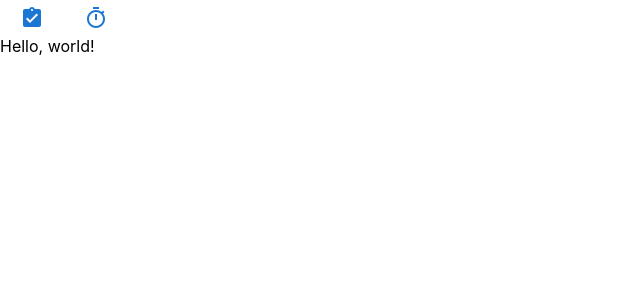
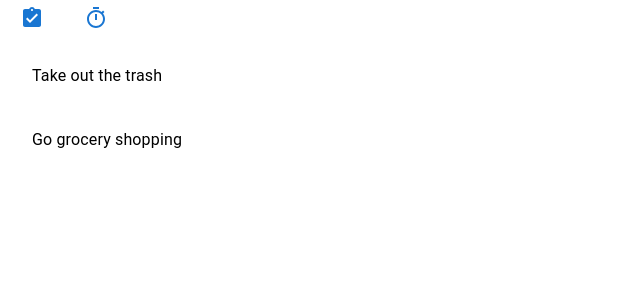
Before and after one commit to aoiya2023/todo-app, a React (Create React App) app in the folder todo-app/: page / in a window 1280 px wide. Shown: the top 300 px of the page, without its empty margins (0-640 px from the left). Built offline with nearby package versions, Linux system fonts and the light colour scheme.

Commit message:
hard-coded tasks added

```diff
--- a/todo-app/src/App.js
+++ b/todo-app/src/App.js
@@ -1,6 +1,7 @@
 import './App.css';
 import Content from './component/Content.js';
 import Pomodoro from './component/Pomodoro.js';
+import TaskList from './component/TaskList';
 import { useEffect, useState } from 'react';
 
 let pomodoroTime = 2 * 60 * 1000;
@@ -19,10 +20,16 @@ function calculateTimeLeft(secs) {
 }
 
 
-function App() {
+function App(props) {
   const [timeLeft, setTimeLeft] = useState(calculateTimeLeft(pomodoroTime));
   const [timerOn, setTimerOn] = useState(false);
   const [pomodoroOn, setPomodoroOn] = useState(true);
+  const [taskList, setTaskList] = useState(props.initialData);
+
+  // add task
+  function addTask(e) {
+    console.log("add task");
+  }
 
   // start & pause timer
   function toggleTimer() {
@@ -86,7 +93,10 @@ function App() {
 
   return (
     <Content>
-      <div key="Task">Hello, world!</div>
+      <div key="Task">
+        <TaskList taskList={taskList}/>
+
+      </div>
       <div key="Pomodoro"><Pomodoro timeLeft={timeLeft} toggleTimer={toggleTimer} skipTimer={skipTimer} timerOn={timerOn}/></div>
     </Content>
   );
--- a/todo-app/src/component/Pomodoro.js
+++ b/todo-app/src/component/Pomodoro.js
@@ -3,9 +3,7 @@ import Timer from './Timer.js';
 
 export function Pomodoro(props) {
     return (
-        <div>
-            <Timer timeLeft={props.timeLeft} toggleTimer={props.toggleTimer} skipTimer={props.skipTimer} timerOn={props.timerOn}/>
-        </div>
+        <Timer timeLeft={props.timeLeft} toggleTimer={props.toggleTimer} skipTimer={props.skipTimer} timerOn={props.timerOn}/>
     )
 }
 
--- /dev/null
+++ b/todo-app/src/component/Task.js
@@ -0,0 +1,14 @@
+import './Task.css';
+import ListItem from '@mui/material/ListItem';
+import ListItemButton from '@mui/material/ListItemButton';
+import ListItemText from '@mui/material/ListItemText';
+
+export default function Task(props) {
+    return (
+        <ListItem>
+            <ListItemButton>
+                <ListItemText primary={props.task.text}/>
+            </ListItemButton>
+        </ListItem>
+    )
+}
--- /dev/null
+++ b/todo-app/src/component/TaskList.js
@@ -0,0 +1,19 @@
+import './TaskList.css';
+import Task from './Task.js';
+import Box from '@mui/material/Box';
+import List from '@mui/material/List';
+
+export default function TaskList(props) {
+    return (
+        <Box>
+            <List>
+                {props.taskList.map((task) => (
+                    <Task
+                        key={task.id}
+                        task={task}/>
+                ))}
+            </List>
+        </Box>
+    )
+
+}
--- a/todo-app/src/component/Timer.js
+++ b/todo-app/src/component/Timer.js
@@ -35,7 +35,7 @@ export function Timer(props) {
 
     return (
         <div>
-            {timerComponents}
+            <div>{timerComponents}</div>
             <Button onClick={()=> props.toggleTimer()}>{props.timerOn ? <PauseCircleIcon/> : <PlayCircleFilledIcon/>}</Button>
             <Button onClick={()=> props.skipTimer()}><SkipNextOutlinedIcon/></Button>
         </div>
--- a/todo-app/src/index.js
+++ b/todo-app/src/index.js
@@ -4,10 +4,20 @@ import './index.css';
 import App from './App';
 import reportWebVitals from './reportWebVitals';
 
+const initialData = [
+  {
+    id: 1,
+    text: "Take out the trash"
+  },
+  {
+    id: 2,
+    text: "Go grocery shopping"
+  }
+]
 const root = ReactDOM.createRoot(document.getElementById('root'));
 root.render(
   <React.StrictMode>
-    <App />
+    <App initialData={initialData}/>
   </React.StrictMode>
 );
 
```
Also changed, not shown: todo-app/src/component/Task.css (added), todo-app/src/component/TaskList.css (added).
